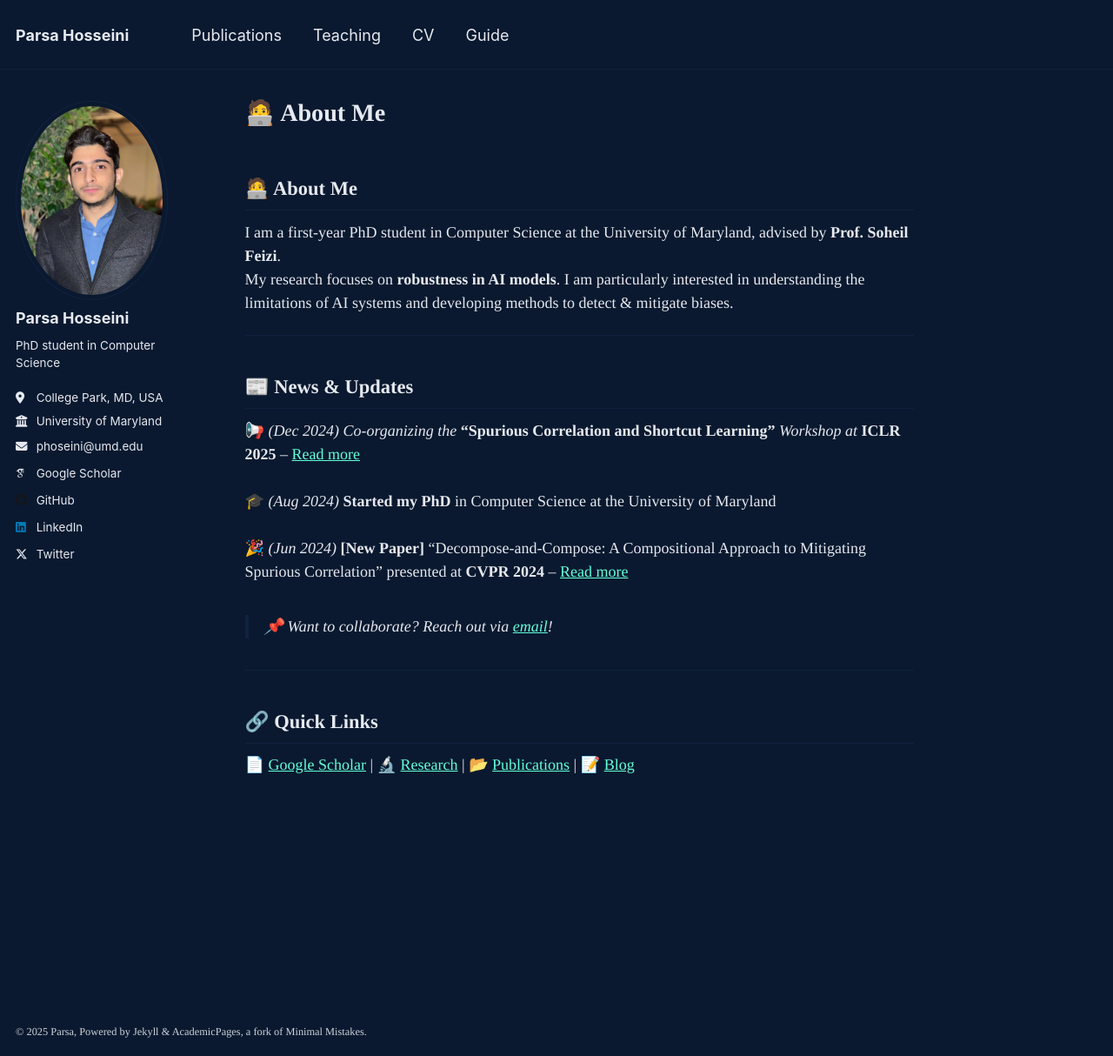
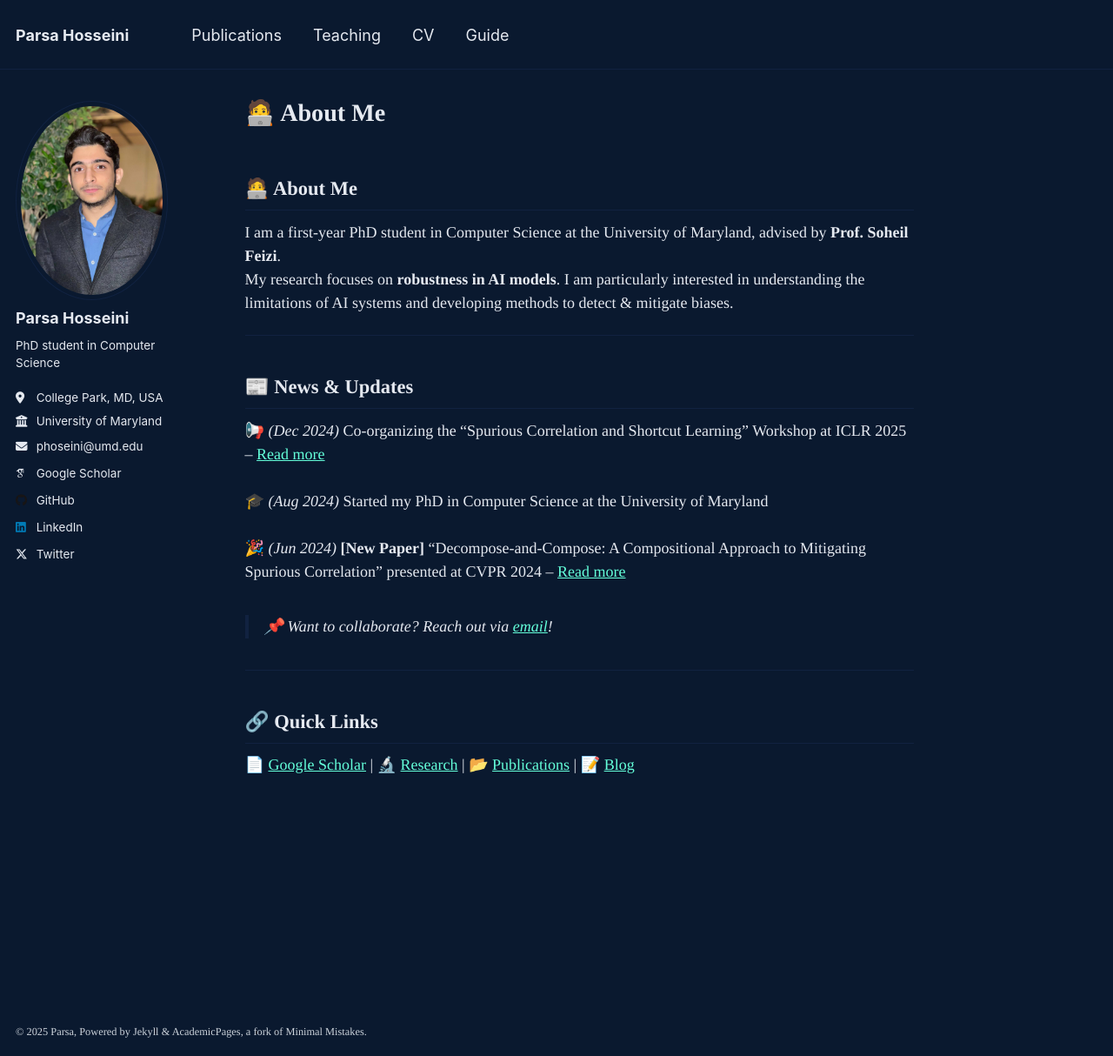
Before and after one commit to sudoparsa/sudoparsa.github.io, a Jekyll site: the page built from _pages/about.md, in a window 1280 px wide and 1214 px high. Shown: the whole window at 87% size. Built offline with Jekyll 4.4.1, drawn with Linux system fonts in a browser that asks for light colours; some web fonts are replaced; our own code applies the rules of GitHub Pages for plain Markdown files.

```diff
--- a/_pages/about.md
+++ b/_pages/about.md
@@ -14,11 +14,11 @@ I am particularly interested in understanding the limitations of AI systems and
 ---
 
 ## 📰 News & Updates
-📢 *(Dec 2024)*  *Co-organizing the* **"Spurious Correlation and Shortcut Learning"** *Workshop at* **ICLR 2025** – [Read more](https://scslworkshop.github.io)
+📢 *(Dec 2024)*  Co-organizing the "Spurious Correlation and Shortcut Learning" Workshop at ICLR 2025 – [Read more](https://scslworkshop.github.io)
 <br>
-🎓 *(Aug 2024)*  **Started my PhD** in Computer Science at the University of Maryland
+🎓 *(Aug 2024)*  Started my PhD in Computer Science at the University of Maryland
 <br>
-🎉 *(Jun 2024)*  **[New Paper]** "Decompose-and-Compose: A Compositional Approach to Mitigating Spurious Correlation" presented at **CVPR 2024** – [Read more](https://cvpr.thecvf.com/virtual/2024/poster/30981)
+🎉 *(Jun 2024)*  **[New Paper]** "Decompose-and-Compose: A Compositional Approach to Mitigating Spurious Correlation" presented at CVPR 2024 – [Read more](https://cvpr.thecvf.com/virtual/2024/poster/30981)
 
 > 📌 *Want to collaborate? Reach out via [email](mailto:your-email@umd.edu)!*
 
```
